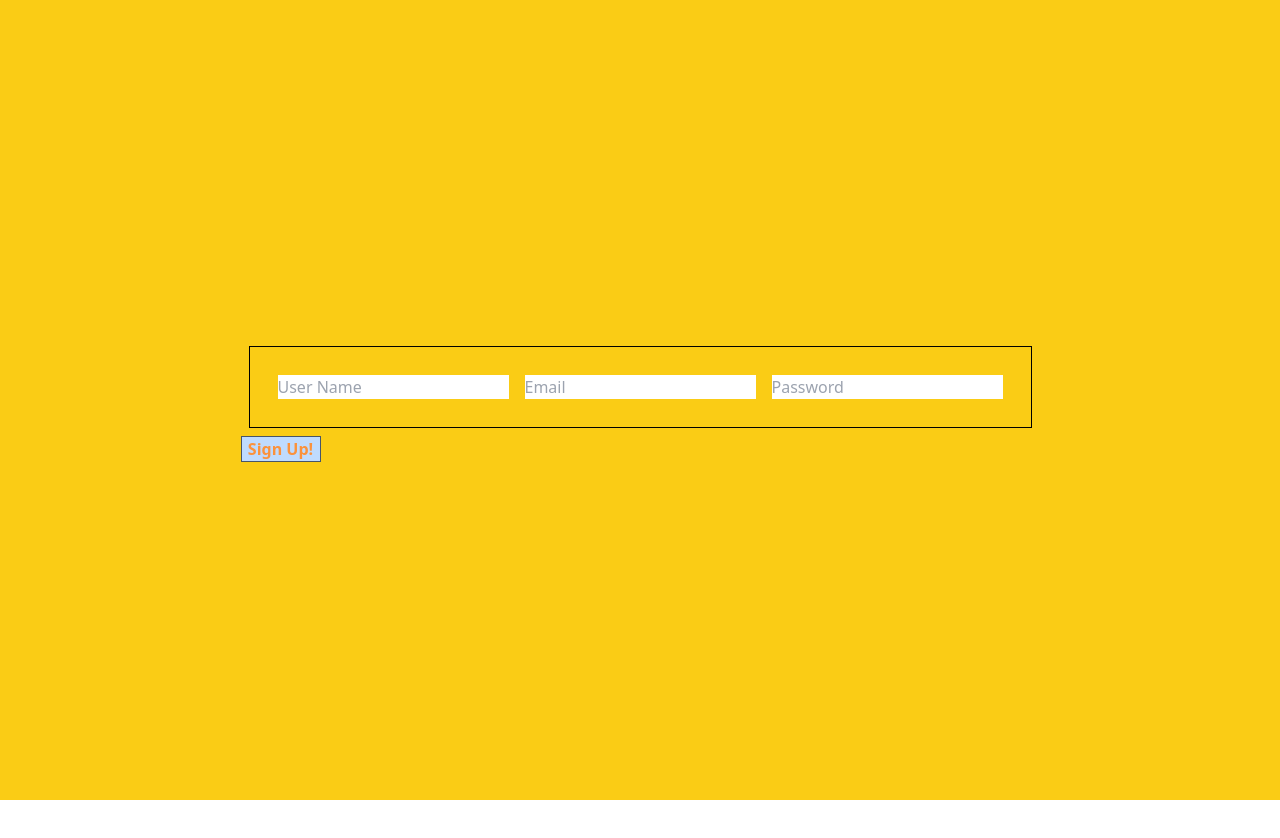
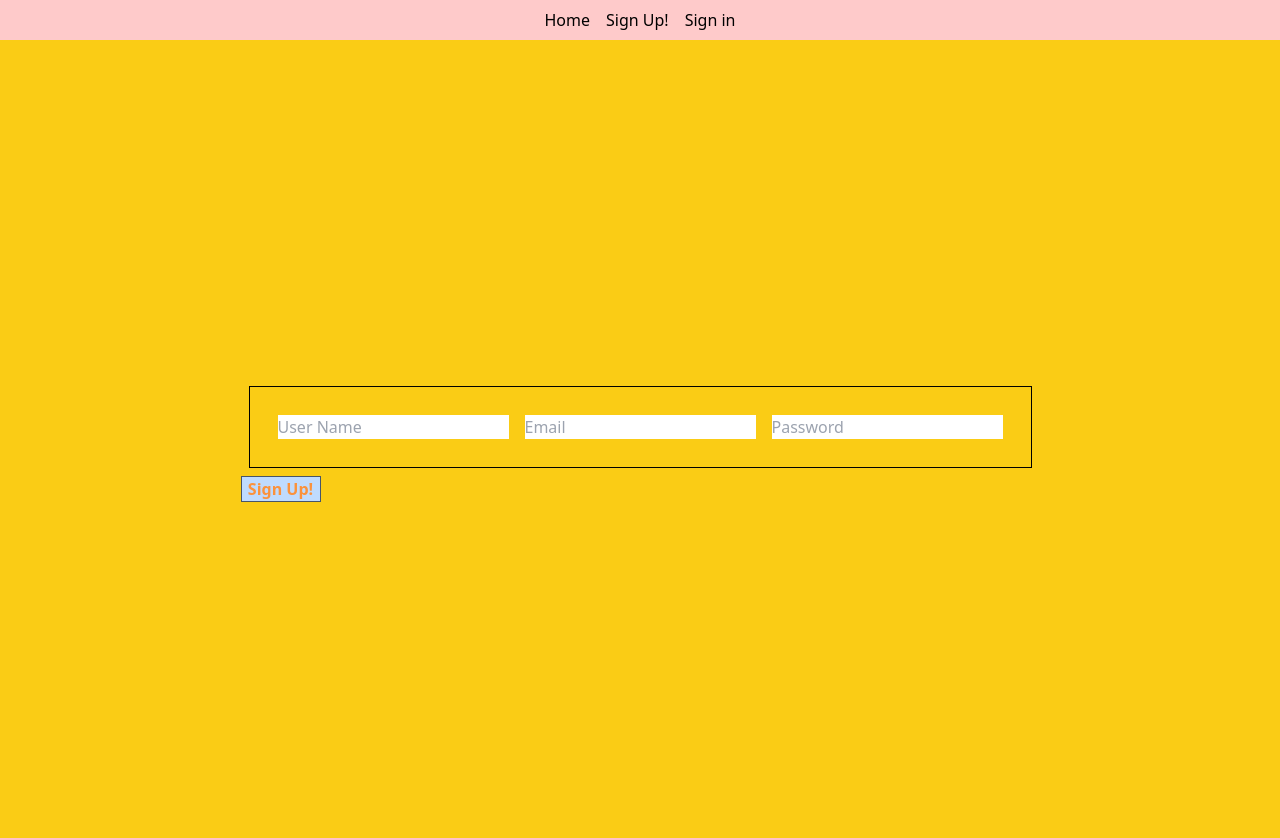
Before and after one commit to PrathmeshSadake/getmagic-frontend, a Next.js app in the folder nextfrontend/: page /signup in a window 1280 px wide. Before the commit the page ends 800 px from the top, so only its background shows below. Built offline with nearby package versions, Linux system fonts and the light colour scheme.

Commit message:
Added Nav to Home

```diff
--- a/nextfrontend/pages/signup.jsx
+++ b/nextfrontend/pages/signup.jsx
@@ -2,6 +2,7 @@ import SignUpLayout from "../layouts/signuplayout";
 import { useState, useRef, useEffect, useReducer } from "react";
 import { createUserWithEmailAndPassword } from "firebase/auth";
 import { auth } from "../firebase-config";
+import Navigation from "../components/navigation.jsx"
 
 export default function SignUp(props) {
   const [user, setUser] = useState(""); //passing in a form Reducer function, and an empty initial value
@@ -19,6 +20,8 @@ export default function SignUp(props) {
   };
 
   return (
+    <>
+      <Navigation />
       <div className="flex flex-row items-center justify-center h-screen">
         <form onSubmit={handleAction} className="m-2 p-2">
           {" "}
@@ -54,6 +57,7 @@ export default function SignUp(props) {
           </button>
         </form>
       </div>
+    </>
   );
 }
 
```
Lines whose indentation alone changed are shown as unchanged.
